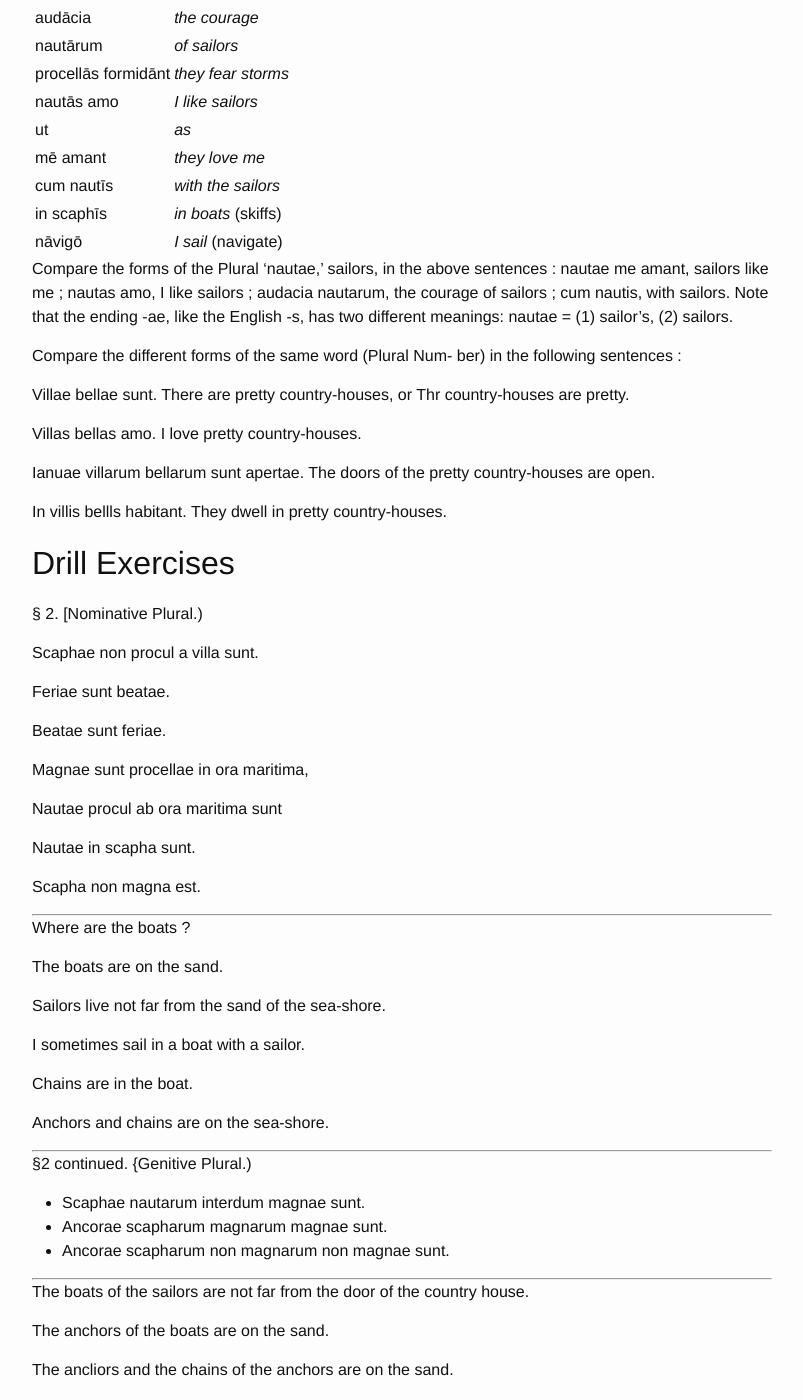
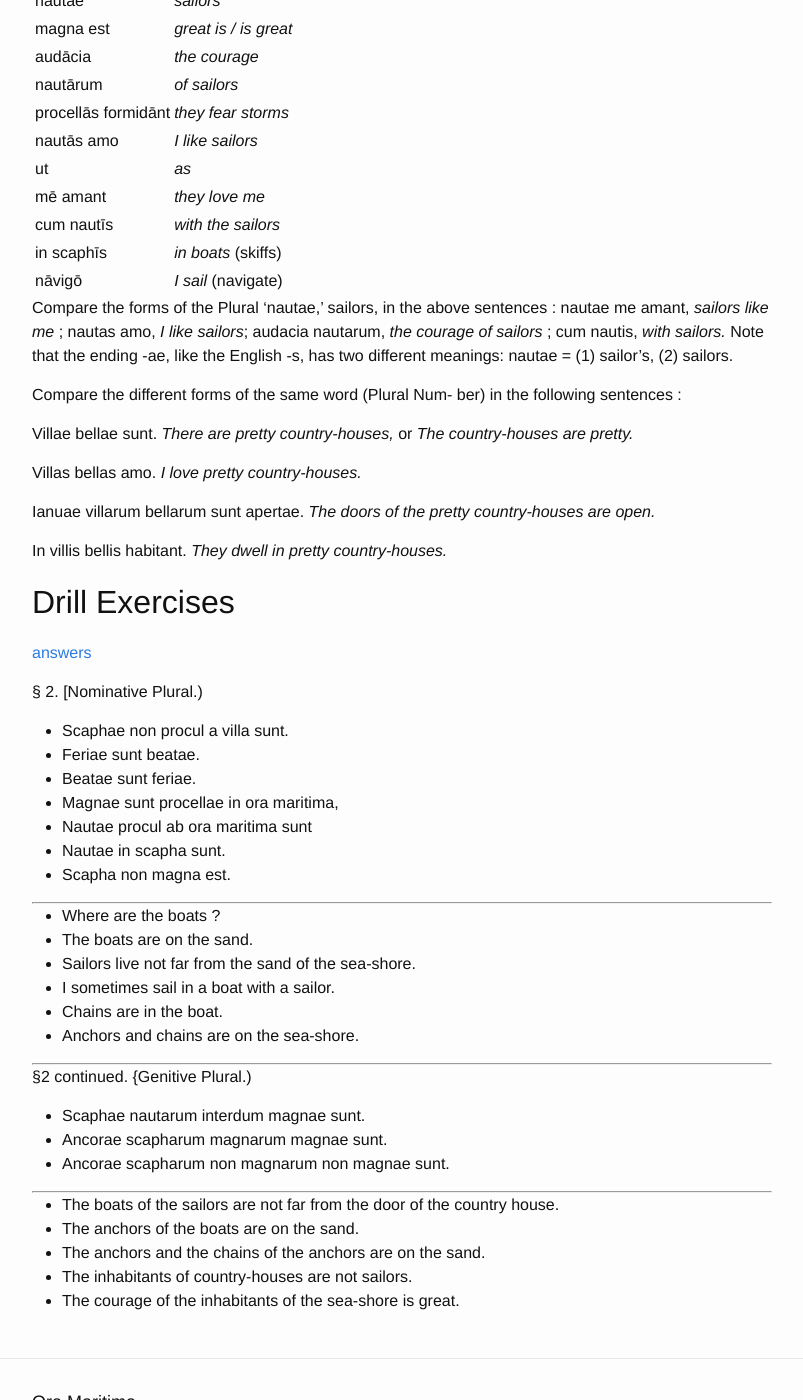
Before and after one commit to veromary/oramaritima, a Jekyll site: the page built from section/02.md, in a window 1280 px wide and 1400 px high, scrolled down 1307 px. Shown: the whole window, without its empty margins (238-1041 px from the left). Built offline with Jekyll 4.4.1, drawn with Linux system fonts in a browser that asks for light colours; some of the changed text lies outside the part shown.

Commit message:
little by little

```diff
--- a/section/02.md
+++ b/section/02.md
@@ -3,13 +3,15 @@ layout: default
 title: Section 2
 ---
 
-2. Feriae nunc sunt. Inttr lerias in villa
-maritima habits. O beatas ferias ! In arena orae
+2. Feriae nunc sunt. Inter ferias in villa
+maritima habito. O beatas ferias! In arena orae
 maritimae sunt ancorae et catenae. Nam incolae
 orae maritimae sunt nautae. Magna est audacia
 nautarum : procellas non formldant. Nautas amo, ut
-nautae me amant. Cum nautis interdum in scaphls
+nautae me amant. Cum nautis interdum in scaphis
 navigo.
+
+[answers]({{ site.url }}{{ site.baseurl }}/answers/02/)
 
 ![Ancora et Catena - Scapha]({{ site.url }}{{ site.baseurl }}/images/p24.jpg)
 
@@ -43,57 +45,48 @@ in scaphīs | *in boats* (skiffs)
 nāvigō | *I sail* (navigate)
 
 Compare the forms of the Plural 'nautae,' sailors, in the above
-sentences : nautae me amant, sailors like me ; nautas amo, I like
-sailors ; audacia nautarum, the courage of sailors ; cum nautis,
-with sailors. Note that the ending -ae, like the English -s, has
+sentences : nautae me amant, *sailors like me* ; nautas amo, *I like
+sailors*; audacia nautarum, *the courage of sailors* ; cum nautis,
+*with sailors.* Note that the ending -ae, like the English -s, has
 two different meanings: nautae = (1) sailor's, (2) sailors.
 
 Compare the different forms of the same word (Plural Num-
 ber) in the following sentences :
 
-Villae bellae sunt. There are pretty country-houses, or Thr
-country-houses are pretty.
+Villae bellae sunt. *There are pretty country-houses,* or *The
+country-houses are pretty.*
 
-Villas bellas amo. I love pretty country-houses.
+Villas bellas amo. *I love pretty country-houses.*
 
-Ianuae villarum bellarum sunt apertae. The doors of the pretty
-country-houses are open.
+Ianuae villarum bellarum sunt apertae. *The doors of the pretty
+country-houses are open.*
 
-In villis bellls habitant. They dwell in pretty country-houses.
+In villis bellis habitant. *They dwell in pretty country-houses.*
 
 
 
 # Drill Exercises
 
+[answers]({{ site.url }}{{ site.baseurl }}/answers/02/)
+
 § 2. [Nominative Plural.)
 
-Scaphae non procul a villa sunt.
-
-Feriae sunt beatae.
-
-Beatae sunt feriae.
-
-Magnae sunt procellae in ora maritima,
-
-Nautae procul ab ora maritima sunt
-
-Nautae in scapha sunt.
-
-Scapha non magna est.
+* Scaphae non procul a villa sunt.
+* Feriae sunt beatae.
+* Beatae sunt feriae.
+* Magnae sunt procellae in ora maritima,
+* Nautae procul ab ora maritima sunt
+* Nautae in scapha sunt.
+* Scapha non magna est.
 
 ---
 
-Where are the boats ?
-
-The boats are on the sand.
-
-Sailors live not far from the sand of the sea-shore.
-
-I sometimes sail in a boat with a sailor.
-
-Chains are in the boat.
-
-Anchors and chains are on the sea-shore.
+* Where are the boats ?
+* The boats are on the sand.
+* Sailors live not far from the sand of the sea-shore.
+* I sometimes sail in a boat with a sailor.
+* Chains are in the boat.
+* Anchors and chains are on the sea-shore.
 
 ---
 
@@ -105,13 +98,9 @@ Anchors and chains are on the sea-shore.
 
 ---
 
-The boats of the sailors are not far from the door of the country
+* The boats of the sailors are not far from the door of the country
 house.
-
-The anchors of the boats are on the sand.
-
-The ancliors and the chains of the anchors are on the sand.
-
-The inhabitants of country-houses are not sailors.
-
-The courage of the inhabitants of the sea-shore is great.
+* The anchors of the boats are on the sand.
+* The anchors and the chains of the anchors are on the sand.
+* The inhabitants of country-houses are not sailors.
+* The courage of the inhabitants of the sea-shore is great.
```
Also changed, not shown: answers/02.md (added, +125 -0 lines), Gemfile.lock.
